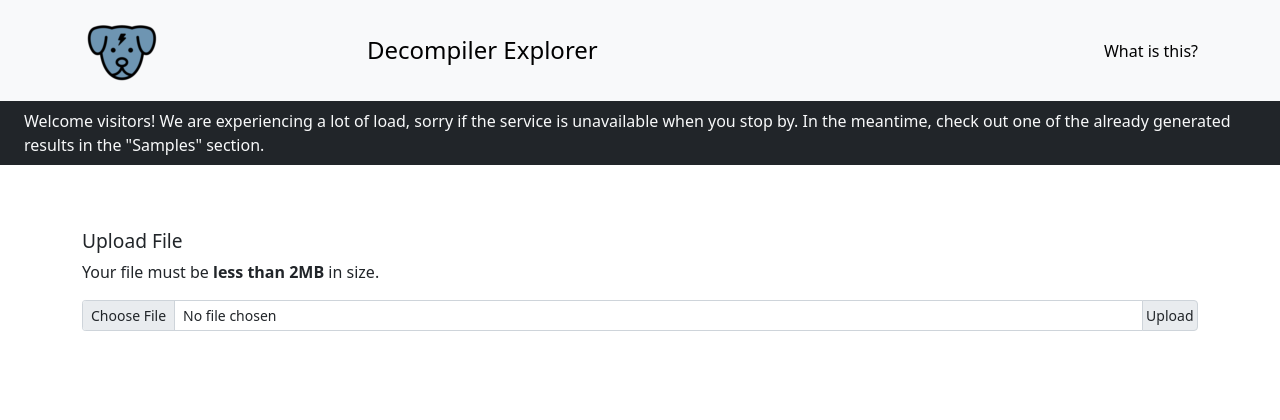
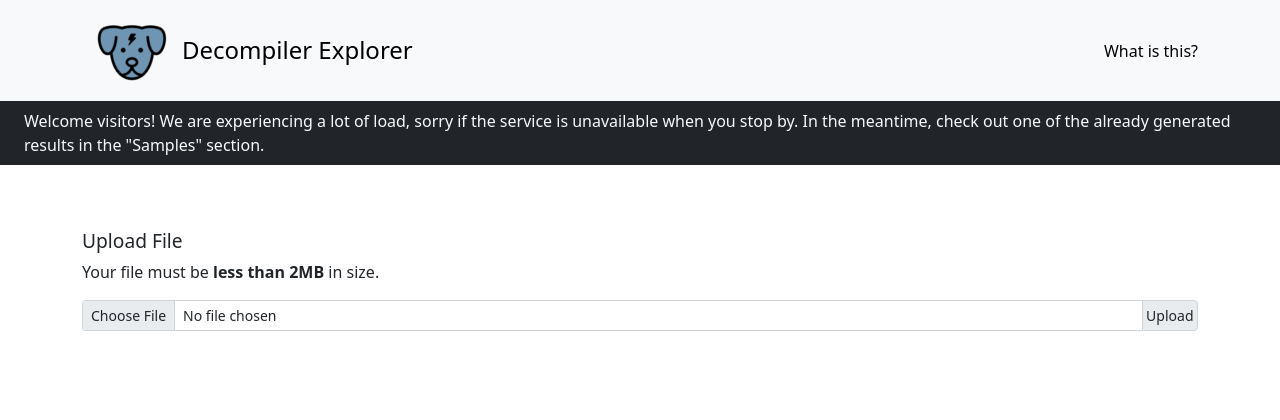
Before and after one commit to decompiler-explorer/decompiler-explorer, a Django app: page / in a window 1280 px wide. Shown: the top 420 px of the page. Run offline with Django 3.2, Linux system fonts and the light colour scheme; data that the repository does not hold is empty; some libraries are stand-ins or nearby versions.

Commit message:
Align the title properly

```diff
--- a/static/css/style.css
+++ b/static/css/style.css
@@ -16,6 +16,16 @@ header a {
 
 header h1 {
     font-size: 1.5rem;
+}
+
+.page-title {
+    display: flex;
+    flex-direction: row;
+    align-items: center;
+}
+
+.page-title img {
+    padding: 0 10px;
 }
 
 section#content {
--- a/templates/explorer/index.html
+++ b/templates/explorer/index.html
@@ -46,11 +46,9 @@
     <header>
         <div class="container my-3">
             <div class="row align-items-center">
-                <div class="col-md-3">
-                    <img alt="Dogbolt Logo" src="/static/img/dogbolt-small.png">
-                </div>
-                <div class="col-md-6">
-                    <a href="{% url 'explorer:index' %}" class="float-start">
+                <div class="col-md-9">
+                    <a class="page-title" href="{% url 'explorer:index' %}">
+                        <img alt="Dogbolt Logo" src="/static/img/dogbolt-small.png">
                         <h1 class="my-0">Decompiler Explorer</h1>
                     </a>
                 </div>
```
